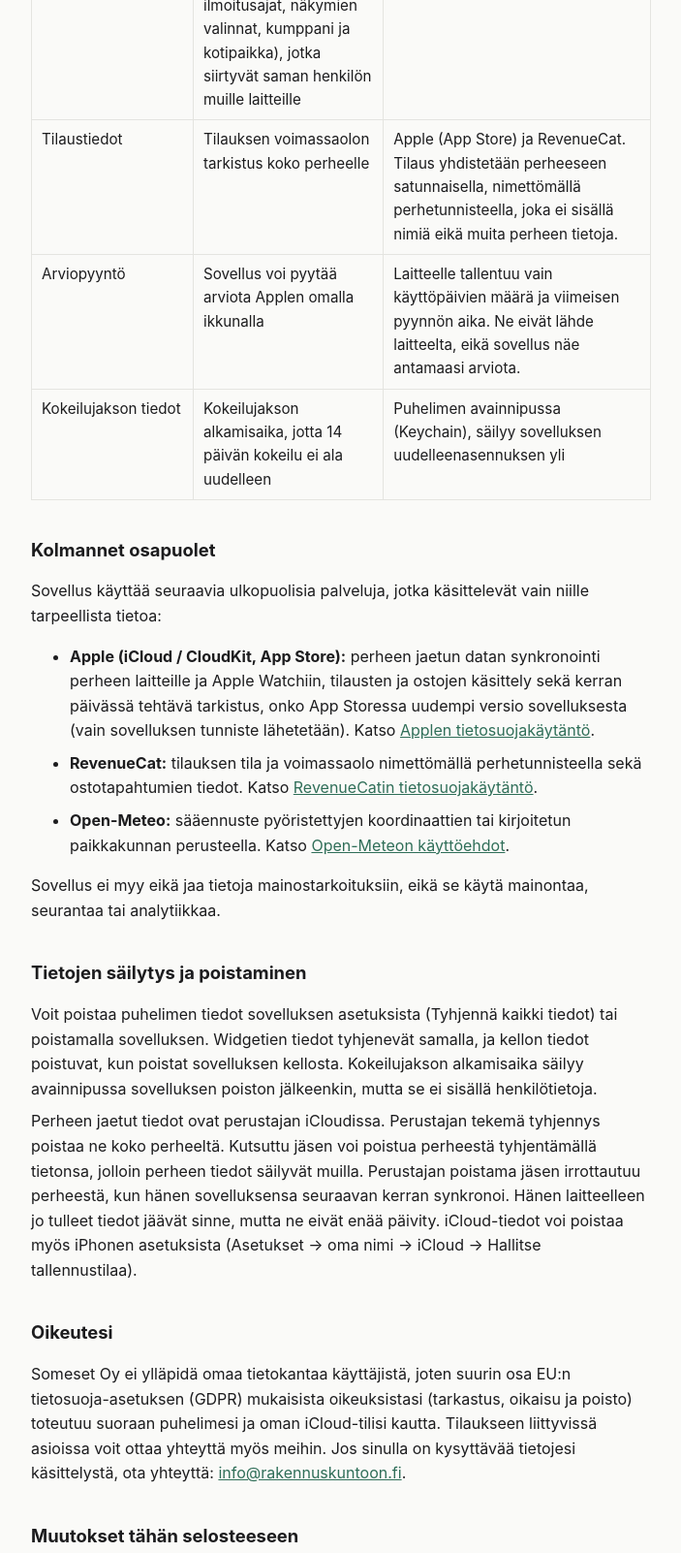
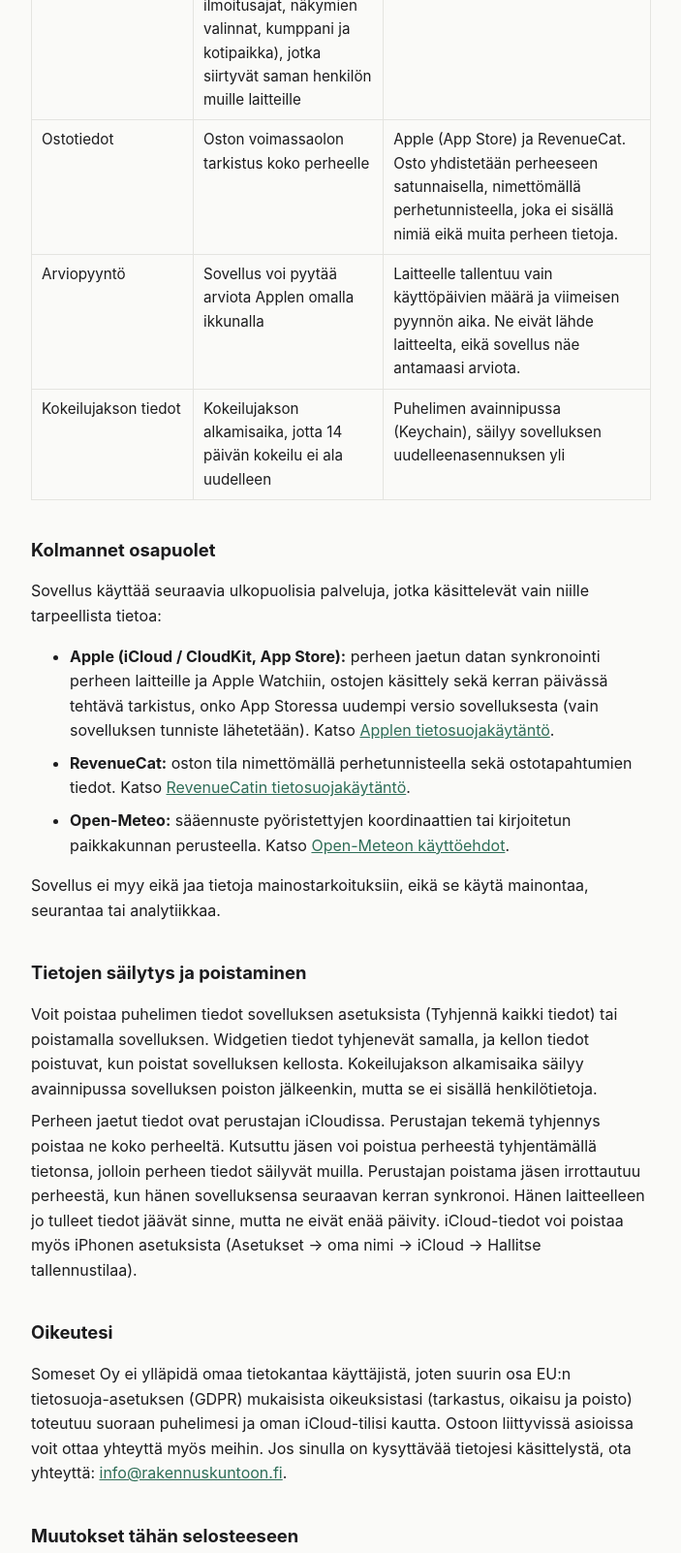
Before and after one commit to 58smdstjdt-sys/arjen-apuri-tuki, a plain HTML site: page privacy.html in a window 1280 px wide. Shown: the part 3540-5142 px from the top of the page at 97% size, without its empty margins (288-991 px from the left). Drawn offline with Linux system fonts and the light colour scheme.

Commit message:
Tietosuojaseloste: tilaus → osto (kertaosto 1.6.0)
Co-Authored-By: Claude Sonnet 5.5 <noreply@anthropic.com>

```diff
--- a/privacy.html
+++ b/privacy.html
@@ -71,7 +71,7 @@
     <tr><td>Apple Watch (valinnainen)</td><td>Päivän menot, kotityöt, tähdet, kauppalista ja kyytipyynnöt kellossa ja kellotaululla sekä kuittaukset kellosta</td><td>Kello hakee perheen tiedot perustajan iCloudista (CloudKit) ja säilyttää kellossa vain tarvitsemansa tiedot. Muistikirja ei tule kelloon. Kuittaukset kulkevat iCloudin kautta perheen laitteille. Kun kello liitetään perheeseen koodilla, kutsulinkki ja perheenjäsenen tunnisteet tallennetaan iCloudin julkiseen tietokantaan kuusinumeroisen koodin taakse. Koodi on voimassa 10 minuuttia, ja se poistetaan, kun koodin ikkuna suljetaan. Jos ikkuna jää sulkematta, sovellus poistaa koodin voimassaolon päätyttyä seuraavassa synkronoinnissa. Koodissa ei ole perheen tietoja.</td></tr>
     <tr><td>Widgetit (valinnainen)</td><td>Päivän menot, kotityöt, tähdet, kauppalista ja kyydit iPhonen Koti-valikossa ja lukitusnäytöllä</td><td>Widgetien tiedot ovat puhelimessa, sovelluksen ja widgetien yhteisessä tallennustilassa. Lukitusnäytölle lisätty widget näyttää tiedot myös, kun puhelin on lukittu. Widgetin painikkeilla tehdyt kuittaukset lähetetään iCloudiin, jos perheen jakaminen on päällä.</td></tr>
     <tr><td>Perheen jaettu data</td><td>Perheen yhteiskäyttö: menot, kotityöt, kauppalista, muistikirja, ateriat ja reseptit, laskurit, kyytipyynnöt, tähdet ja viikkorahat, perheenjäsenet ja roolit, perheenjäsenten, menojen ja reseptien kuvat sekä kunkin henkilön omat asetukset (ulkoasu, kieli, ilmoitusajat, näkymien valinnat, kumppani ja kotipaikka), jotka siirtyvät saman henkilön muille laitteille</td><td>Perustajan iCloud (CloudKit) ja kutsuttujen laitteet, ei Someset Oy:n palvelimella</td></tr>
-    <tr><td>Tilaustiedot</td><td>Tilauksen voimassaolon tarkistus koko perheelle</td><td>Apple (App Store) ja RevenueCat. Tilaus yhdistetään perheeseen satunnaisella, nimettömällä perhetunnisteella, joka ei sisällä nimiä eikä muita perheen tietoja.</td></tr>
+    <tr><td>Ostotiedot</td><td>Oston voimassaolon tarkistus koko perheelle</td><td>Apple (App Store) ja RevenueCat. Osto yhdistetään perheeseen satunnaisella, nimettömällä perhetunnisteella, joka ei sisällä nimiä eikä muita perheen tietoja.</td></tr>
     <tr><td>Arviopyyntö</td><td>Sovellus voi pyytää arviota Applen omalla ikkunalla</td><td>Laitteelle tallentuu vain käyttöpäivien määrä ja viimeisen pyynnön aika. Ne eivät lähde laitteelta, eikä sovellus näe antamaasi arviota.</td></tr>
     <tr><td>Kokeilujakson tiedot</td><td>Kokeilujakson alkamisaika, jotta 14 päivän kokeilu ei ala uudelleen</td><td>Puhelimen avainnipussa (Keychain), säilyy sovelluksen uudelleenasennuksen yli</td></tr>
   </table>
@@ -79,8 +79,8 @@
   <h2>Kolmannet osapuolet</h2>
   <p>Sovellus käyttää seuraavia ulkopuolisia palveluja, jotka käsittelevät vain niille tarpeellista tietoa:</p>
   <ul>
-    <li><strong>Apple (iCloud / CloudKit, App Store):</strong> perheen jaetun datan synkronointi perheen laitteille ja Apple Watchiin, tilausten ja ostojen käsittely sekä kerran päivässä tehtävä tarkistus, onko App Storessa uudempi versio sovelluksesta (vain sovelluksen tunniste lähetetään). Katso <a href="https://www.apple.com/fi/legal/privacy/" target="_blank" rel="noopener">Applen tietosuojakäytäntö</a>.</li>
-    <li><strong>RevenueCat:</strong> tilauksen tila ja voimassaolo nimettömällä perhetunnisteella sekä ostotapahtumien tiedot. Katso <a href="https://www.revenuecat.com/privacy/" target="_blank" rel="noopener">RevenueCatin tietosuojakäytäntö</a>.</li>
+    <li><strong>Apple (iCloud / CloudKit, App Store):</strong> perheen jaetun datan synkronointi perheen laitteille ja Apple Watchiin, ostojen käsittely sekä kerran päivässä tehtävä tarkistus, onko App Storessa uudempi versio sovelluksesta (vain sovelluksen tunniste lähetetään). Katso <a href="https://www.apple.com/fi/legal/privacy/" target="_blank" rel="noopener">Applen tietosuojakäytäntö</a>.</li>
+    <li><strong>RevenueCat:</strong> oston tila nimettömällä perhetunnisteella sekä ostotapahtumien tiedot. Katso <a href="https://www.revenuecat.com/privacy/" target="_blank" rel="noopener">RevenueCatin tietosuojakäytäntö</a>.</li>
     <li><strong>Open-Meteo:</strong> sääennuste pyöristettyjen koordinaattien tai kirjoitetun paikkakunnan perusteella. Katso <a href="https://open-meteo.com/en/terms" target="_blank" rel="noopener">Open-Meteon käyttöehdot</a>.</li>
   </ul>
   <p>Sovellus ei myy eikä jaa tietoja mainostarkoituksiin, eikä se käytä mainontaa, seurantaa tai analytiikkaa.</p>
@@ -90,7 +90,7 @@
   <p>Perheen jaetut tiedot ovat perustajan iCloudissa. Perustajan tekemä tyhjennys poistaa ne koko perheeltä. Kutsuttu jäsen voi poistua perheestä tyhjentämällä tietonsa, jolloin perheen tiedot säilyvät muilla. Perustajan poistama jäsen irrottautuu perheestä, kun hänen sovelluksensa seuraavan kerran synkronoi. Hänen laitteelleen jo tulleet tiedot jäävät sinne, mutta ne eivät enää päivity. iCloud-tiedot voi poistaa myös iPhonen asetuksista (Asetukset → oma nimi → iCloud → Hallitse tallennustilaa).</p>
 
   <h2>Oikeutesi</h2>
-  <p>Someset Oy ei ylläpidä omaa tietokantaa käyttäjistä, joten suurin osa EU:n tietosuoja-asetuksen (GDPR) mukaisista oikeuksistasi (tarkastus, oikaisu ja poisto) toteutuu suoraan puhelimesi ja oman iCloud-tilisi kautta. Tilaukseen liittyvissä asioissa voit ottaa yhteyttä myös meihin. Jos sinulla on kysyttävää tietojesi käsittelystä, ota yhteyttä: <a href="mailto:info@rakennuskuntoon.fi">info@rakennuskuntoon.fi</a>.</p>
+  <p>Someset Oy ei ylläpidä omaa tietokantaa käyttäjistä, joten suurin osa EU:n tietosuoja-asetuksen (GDPR) mukaisista oikeuksistasi (tarkastus, oikaisu ja poisto) toteutuu suoraan puhelimesi ja oman iCloud-tilisi kautta. Ostoon liittyvissä asioissa voit ottaa yhteyttä myös meihin. Jos sinulla on kysyttävää tietojesi käsittelystä, ota yhteyttä: <a href="mailto:info@rakennuskuntoon.fi">info@rakennuskuntoon.fi</a>.</p>
 
   <h2>Muutokset tähän selosteeseen</h2>
   <p>Tätä selostetta voidaan päivittää sovelluksen kehittyessä. Päivityspäivä näkyy sivun alussa.</p>
@@ -122,7 +122,7 @@
     <li><strong>Notebook:</strong> home details, codes and passwords, phone numbers and meter readings that you type in. Stored on the phone. With family sharing on, the notebook is synced to the family’s devices, including entries marked secret. They are shown hidden and adults can reveal them, but they are not separately encrypted. The View only role does not see them in the app or in its own backup, but they reach its device with the rest of the data. A child’s device and Apple Watch do not show the notebook, and the home display does not show secret entries. In a backup file you export yourself the notebook is in plain text, and the app warns you before exporting if it has secret entries.</li>
     <li><strong>Apple Watch (optional):</strong> the day’s plans, chores, stars, shopping list and ride requests on the watch and watch face, and confirmations from the watch. The watch fetches family data from the founder’s iCloud (CloudKit) and keeps only what it needs on the watch. The notebook does not reach the watch. Confirmations travel through iCloud to the family’s devices. When a watch joins the family with a code, the invitation link and family member identifiers are stored in iCloud’s public database behind a six-digit code. The code is valid for 10 minutes and is removed when the code window is closed. If the window is left open, the app removes the code at the next sync after it expires. The code contains no family data.</li>
     <li><strong>Widgets (optional):</strong> the day’s plans, chores, stars, shopping list and rides on the iPhone Home Screen and Lock Screen. Widget data is stored on the phone, in storage shared by the app and its widgets. A widget on the Lock Screen also shows data while the phone is locked. Confirmations from widget buttons are sent to iCloud if family sharing is on.</li>
-    <li><strong>Subscription:</strong> Apple (App Store) and RevenueCat. The subscription is linked to the family with a random, anonymous family identifier that contains no names or other family data.</li>
+    <li><strong>Purchase:</strong> Apple (App Store) and RevenueCat. The purchase is linked to the family with a random, anonymous family identifier that contains no names or other family data.</li>
     <li><strong>Rating prompt:</strong> the app may ask for a rating in Apple’s own dialog. Only the number of days of use and the time of the last request are kept on the device. They don’t leave the device, and the app doesn’t see your rating.</li>
     <li><strong>Trial information:</strong> the start date of the 14-day trial is kept in the phone’s Keychain so that the trial does not restart. It survives reinstalling the app and contains no personal data.</li>
   </ul>
@@ -130,7 +130,7 @@
   <h2>Third parties</h2>
   <ul>
     <li><strong>Apple (iCloud / CloudKit, App Store):</strong> family sharing sync to the family’s devices and Apple Watch, purchases, and a once-a-day check in the App Store for a newer version of the app (only the app’s identifier is sent). See <a href="https://www.apple.com/legal/privacy/" target="_blank" rel="noopener">Apple’s privacy policy</a>.</li>
-    <li><strong>RevenueCat:</strong> subscription status with an anonymous family identifier and purchase records. See <a href="https://www.revenuecat.com/privacy/" target="_blank" rel="noopener">RevenueCat’s privacy policy</a>.</li>
+    <li><strong>RevenueCat:</strong> purchase status with an anonymous family identifier and purchase records. See <a href="https://www.revenuecat.com/privacy/" target="_blank" rel="noopener">RevenueCat’s privacy policy</a>.</li>
     <li><strong>Open-Meteo:</strong> weather forecasts from rounded coordinates or a typed place name. See <a href="https://open-meteo.com/en/terms" target="_blank" rel="noopener">Open-Meteo’s terms</a>.</li>
   </ul>
   <p>The app does not sell or share data for advertising and uses no advertising, tracking or analytics.</p>
```
